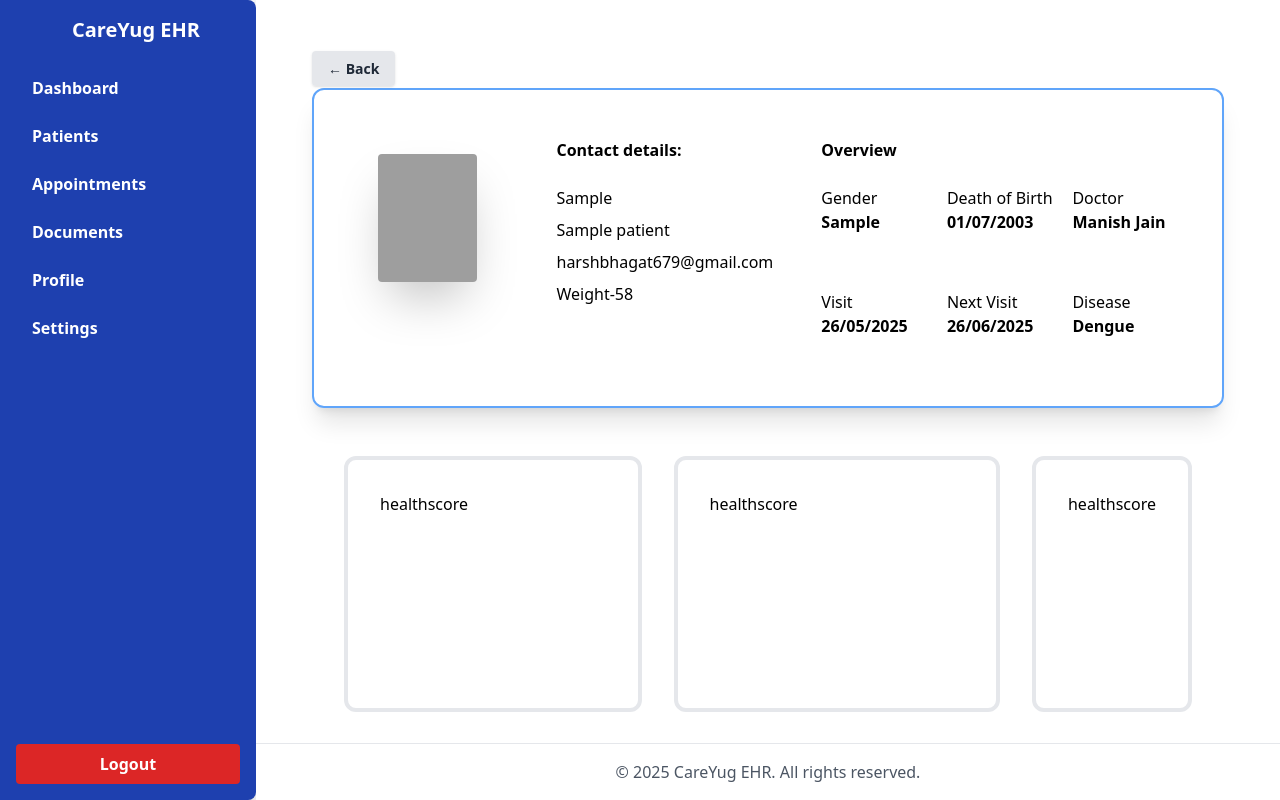
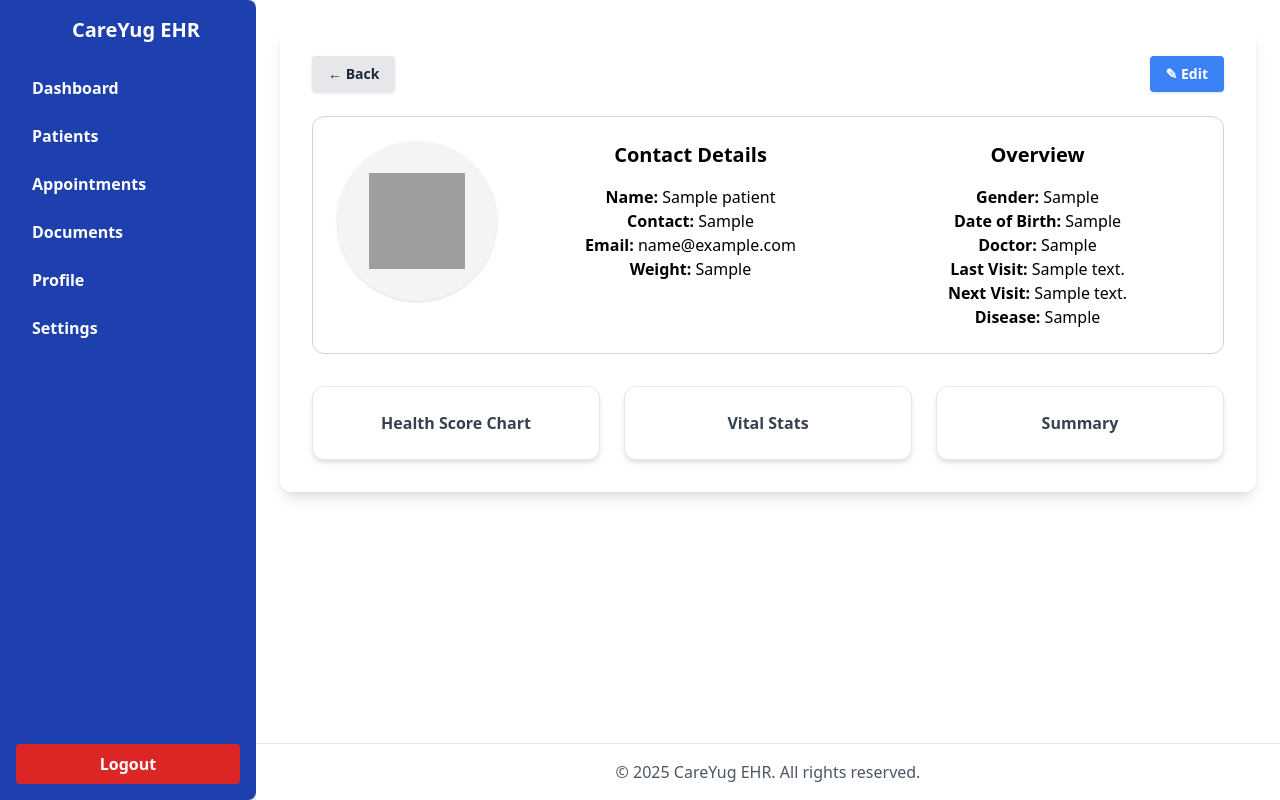
Before and after one commit to phulrepalak/EHRapp, a PHP site: page /admin-panel.php?page=patient-profile&id=1 in a window 1280 px wide. Run offline with PHP 8.4, Linux system fonts and the light colour scheme; the visitor is signed in with stand-in values (Sample User, id 1); tables that the repository leaves empty or names only in its code hold one stand-in row (values such as "Sample post"); some libraries are stand-ins or nearby versions; grey boxes are pictures that could not be loaded.

Commit message:
modify the code

```diff
--- a/pages/patient-profile.php
+++ b/pages/patient-profile.php
@@ -1,13 +1,12 @@
 <?php
 include "db.php";
 
-// Get the patient ID safely
 $id = $_GET["id"] ?? null;
+$row = null;
 
 if ($id && is_numeric($id)) {
-    // Prepare the SQL statement
     $stmt = $conn->prepare("SELECT * FROM patient WHERE id = ?");
-    $stmt->bind_param("i", $id); // 'i' = integer
+    $stmt->bind_param("i", $id);
     $stmt->execute();
 
     $result = $stmt->get_result();
@@ -15,73 +14,70 @@ if ($id && is_numeric($id)) {
     if ($result->num_rows > 0) {
         $row = $result->fetch_assoc();
     } else {
-        echo "patient not found";
+        echo "<p class='text-red-600 font-semibold'>Patient not found.</p>";
     }
+
     $stmt->close();
     $conn->close();
 }
 ?>
 
-
-<div class="  w-full h-full bg-white rounded-xl  text-left p-8">
-    <div class="mb-2">
+<?php if ($row): ?>
+<div class="w-full bg-white rounded-xl p-6 md:p-8 shadow-lg">
+    <!-- Header -->
+    <div class="flex justify-between items-center mb-6">
         <a href="admin-panel.php?page=patients"
-            class="bg-gray-200 hover:bg-gray-300 text-gray-800 text-sm font-semibold px-4 py-2 rounded shadow">
+           class="bg-gray-200 hover:bg-gray-300 text-gray-800 text-sm font-semibold px-4 py-2 rounded shadow">
             ← Back
+        </a>
+        <a href="edit-patient.php?id=<?= $row['id'] ?>"
+           class="bg-blue-500 hover:bg-blue-600 text-white text-sm font-semibold px-4 py-2 rounded shadow">
+            ✎ Edit
         </a>
     </div>
 
-    <div id="upper" class=" flex flex-row gap-8  w-full h-80 bg-grey-400 rounded-xl border-2 border-blue-400  shadow-xl text-left p-8 ">
-        <div id="profile photo" class="w-48 h-48  space-xl rounded-xl mb-2  p-8 ">
-            <img class="h-full w-full object-fill rounded shadow-2xl" src="/ehr-app/assets/images/a.png" alt="">
+    <!-- Profile Section -->
+    <div class="flex flex-col md:flex-row gap-8 w-full rounded-xl border border-gray-300 p-6">
+        <!-- Profile Image -->
+        <div class="w-40 h-40 flex items-center justify-center rounded-full overflow-hidden bg-gray-100 shadow">
+            <img class="h-24 w-24 object-cover" src="https://cdn-icons-png.flaticon.com/512/9131/9131529.png" alt="Profile">
         </div>
-        <div id="detailsec" class="w-full h-64 bg-white flex flex-row gap-8 rounded-xl ">
-            <div id="contect" class=" w-96 h-64  justify-items-start pl-4">
-                <h2 class="font-bold  pt-4 ">Contact details:</h2>
-                <div class="  flex flex-col gap-2 pt-6">
-                    <p> <?php echo $row["contact"]; ?></p>
-                    <p> <?php echo $row["name"]; ?></p>
-                    <p> harshbhagat679@gmail.com</p>
-                    <p> Weight-58</p>
-                    <p> </p>
-                </div>
 
+        <!-- Patient Details -->
+        <div class="flex-1 grid grid-cols-1 md:grid-cols-2 gap-6">
+            <!-- Contact Section -->
+            <div>
+                <h2 class="font-bold text-xl mb-4">Contact Details</h2>
+                <p><strong>Name:</strong> <?= htmlspecialchars($row["name"] ?? 'N/A') ?></p>
+                <p><strong>Contact:</strong> <?= htmlspecialchars($row["contact"] ?? 'N/A') ?></p>
+                <p><strong>Email:</strong> <?= htmlspecialchars($row["email"] ?? 'N/A') ?></p>
+                <p><strong>Weight:</strong> <?= htmlspecialchars($row["weight"] ?? 'N/A') ?></p>
             </div>
 
-            <div id="overview" class="w-full h-64    pl-4 pt-4">
-                <h1 class="font-bold">Overview</h1>
-                <div class="grid grid-cols-3 gap-2 pt-6">
-                    <div id="gender" class=" w-32 h-24">Gender
-                        <p class="font-bold"><?php echo $row["gender"]; ?></p>
-                    </div>
-                    <div id="dob" class="size-fit  ">Death of Birth
-                        <p class="font-bold ">01/07/2003</p>
-                    </div>
-                    <div id="doc" class="size-fit ">Doctor
-                        <p class="font-bold ">Manish Jain</p>
-                    </div>
-                    <div id="visit" class="size-fit "> Visit
-                        <p class="font-bold ">26/05/2025</p>
-                    </div>
-                    <div id="nextvisit" class="size-fit">Next Visit
-                        <p class="font-bold ">26/06/2025</p>
-                    </div>
-                    <div id="Disease" class="size-fit ">Disease
-                        <p class="font-bold ">Dengue</p>
-                    </div>
-                </div>
+            <!-- Overview Section -->
+            <div>
+                <h2 class="font-bold text-xl mb-4">Overview</h2>
+                <p><strong>Gender:</strong> <?= htmlspecialchars($row["gender"] ?? 'N/A') ?></p>
+                <p><strong>Date of Birth:</strong> <?= htmlspecialchars($row["dob"] ?? 'N/A') ?></p>
+                <p><strong>Doctor:</strong> <?= htmlspecialchars($row["doctor"] ?? 'N/A') ?></p>
+                <p><strong>Last Visit:</strong> <?= htmlspecialchars($row["last_visit"] ?? 'N/A') ?></p>
+                <p><strong>Next Visit:</strong> <?= htmlspecialchars($row["next_visit"] ?? 'N/A') ?></p>
+                <p><strong>Disease:</strong> <?= htmlspecialchars($row["disease"] ?? 'N/A') ?></p>
             </div>
         </div>
     </div>
-    <!-- charts -->
-    <div id="middle" class=" flex flex-row gap-8  w-full h-80 rounded-xl 64 text-left mt-4 p-8 overflow-hiZZ ">
-        <div id="healthscore" class="w-96 h-64  space-xl  rounded-xl mb-2  p-8 border-4 ">healthscore</div>
-        <div id="healthscore" class="w-1/2 h-64 space-xl      rounded-xl mb-2  p-8 border-4 ">healthscore</div>
-        <div id="healthscore" class="w-48 h-64  space-xl   rounded-xl mb-2  p-8 border-4 ">healthscore</div>
+
+    <!-- Charts Section (placeholders) -->
+    <div class="grid grid-cols-1 md:grid-cols-3 gap-6 mt-8">
+        <div class="bg-white border rounded-xl shadow-md p-6 text-center">
+            <p class="font-semibold text-gray-700">Health Score Chart</p>
+        </div>
+        <div class="bg-white border rounded-xl shadow-md p-6 text-center">
+            <p class="font-semibold text-gray-700">Vital Stats</p>
+        </div>
+        <div class="bg-white border rounded-xl shadow-md p-6 text-center">
+            <p class="font-semibold text-gray-700">Summary</p>
+        </div>
     </div>
-
-
-
-
-
 </div>
+<?php endif; ?>
```
